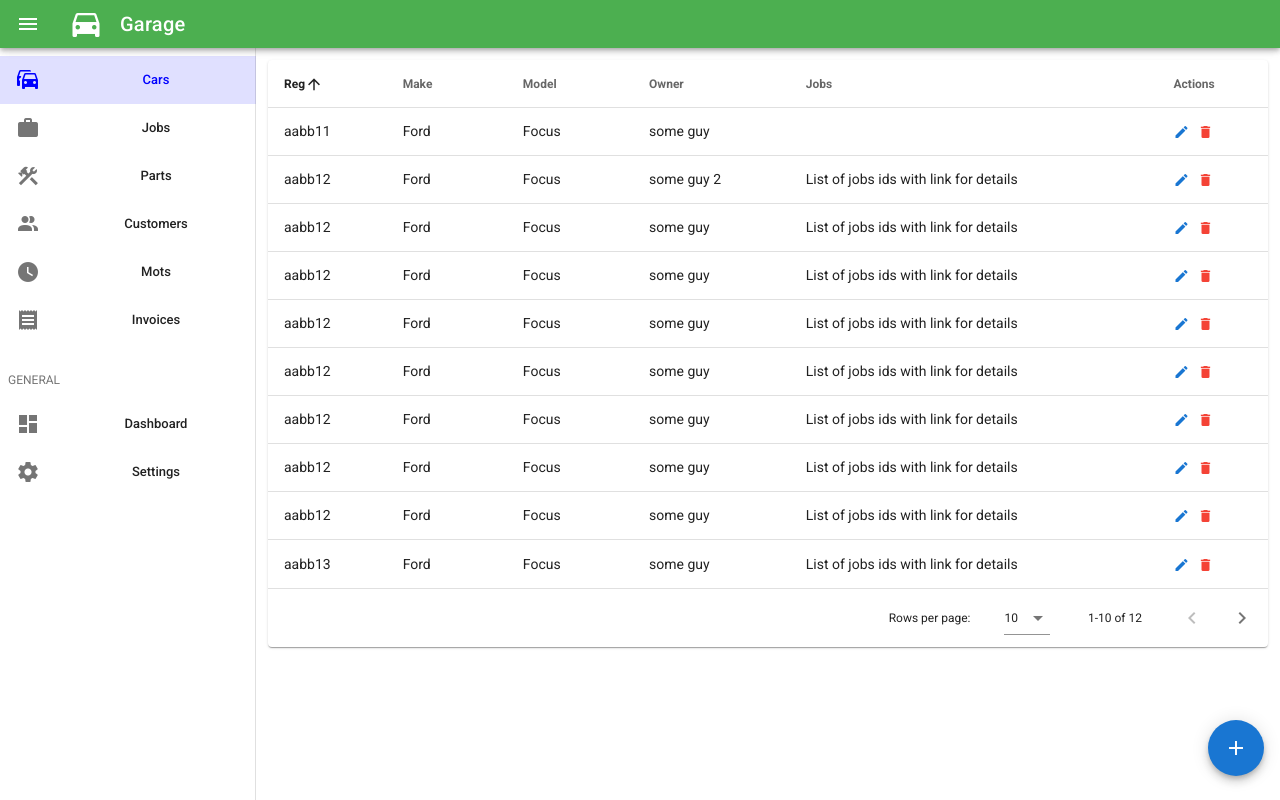
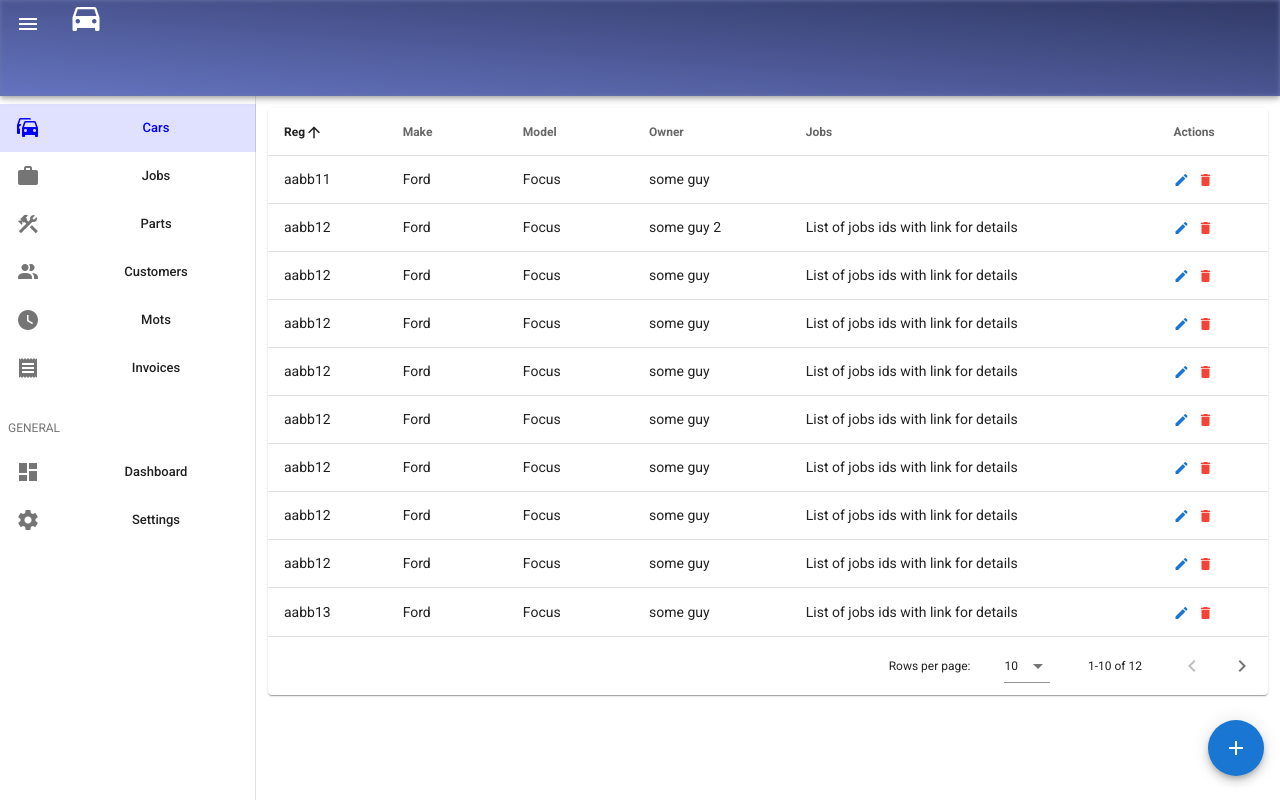
Before and after one commit to Jackuzi/GMS, a Vue app: page /cars in a window 1280 px wide. Built offline with nearby package versions, Linux system fonts and the light colour scheme.

Commit message:
vuetify update and type changed to solve rendering

```diff
--- a/package.json
+++ b/package.json
@@ -13,7 +13,7 @@
     "python": "0.0.4",
     "vue": "^2.6.10",
     "vue-router": "^3.4.2",
-    "vuetify": "^2.3.7"
+    "vuetify": "^2.4.0"
   },
   "devDependencies": {
     "@vue/cli-plugin-babel": "^4.1.0",
--- a/src/components/Main.vue
+++ b/src/components/Main.vue
@@ -26,11 +26,14 @@
             </v-list>
         </v-navigation-drawer>
 
-        <v-app-bar app clipped-left color="green" dense>
+        <v-app-bar app clipped-left color="#6A76AB" dense shrink-on-scroll src="assets/11207.jpg">
+            <template v-slot:img="{ props }">
+                <v-img v-bind="props" max-height="200" gradient="to top right, rgba(100,115,201,.7), rgba(25,32,72,.7)"></v-img>
+            </template>
             <v-app-bar-nav-icon color="white" @click.stop="drawer = !drawer"></v-app-bar-nav-icon>
             <v-icon color="white darken-1" class="mx-4" large @click="$router.push('/').catch((err) => {})">mdi-car</v-icon>
             <v-toolbar-title class="mr-12 align-center" style="cursor: pointer" @click="$router.push('/').catch((err) => {})">
-                <span class="title">Garage</span>
+                <!-- <span class="title">Garage</span> -->
             </v-toolbar-title>
             <v-spacer></v-spacer>
         </v-app-bar>
--- a/src/views/Cars.vue
+++ b/src/views/Cars.vue
@@ -74,18 +74,18 @@ export default {
         cars: [],
         editedIndex: -1,
         editedItem: {
-            reg: String,
-            make: String,
-            model: String,
-            owner: String,
-            jobs: String,
+            reg: "",
+            make: "",
+            model: "",
+            owner: "",
+            jobs: "",
         },
         defaultItem: {
-            reg: String,
-            make: String,
-            model: String,
-            owner: String,
-            jobs: String,
+            reg: "",
+            make: "",
+            model: "",
+            owner: "",
+            jobs: "",
         },
     }),
 
```
Also changed, not shown: public/assets/11207.jpg (added), 1 other file (tests, documents, lock files or other folders).
